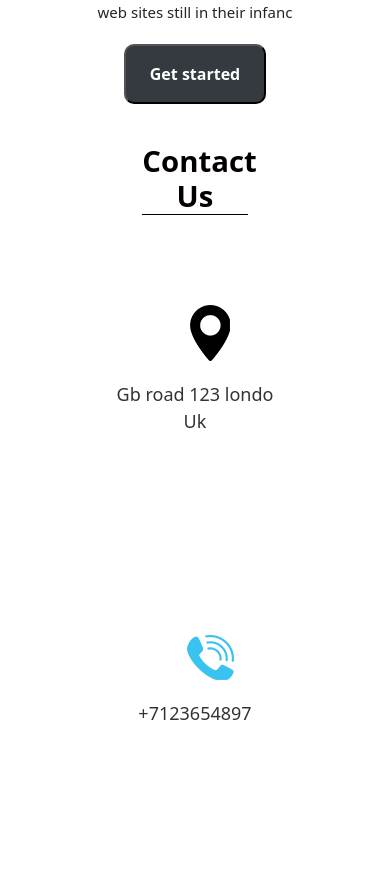
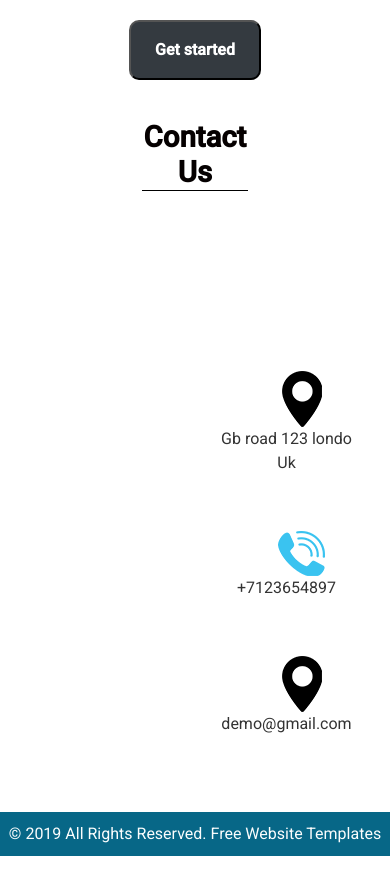
Before and after one commit to mkaraca25/blogTask, an Angular app: page /about in a window 390 px wide. Shown: the part 1086-1980 px from the top of the page. After the commit the page ends 1942 px from the top, so only its background shows below. Built offline with nearby package versions, Linux system fonts and the light colour scheme.

Commit message:
Responsive mobil navbar and post shard added

```diff
--- a/angular.json
+++ b/angular.json
@@ -25,6 +25,7 @@
               "src/assets"
             ],
             "styles": [
+              "@angular/material/prebuilt-themes/indigo-pink.css",
               "src/styles.css"
             ],
             "scripts": []
@@ -87,6 +88,7 @@
               "src/assets"
             ],
             "styles": [
+              "@angular/material/prebuilt-themes/indigo-pink.css",
               "src/styles.css"
             ],
             "scripts": []
--- a/package.json
+++ b/package.json
@@ -11,10 +11,12 @@
   "private": true,
   "dependencies": {
     "@angular/animations": "^15.2.0",
+    "@angular/cdk": "^15.2.5",
     "@angular/common": "^15.2.0",
     "@angular/compiler": "^15.2.0",
     "@angular/core": "^15.2.0",
     "@angular/forms": "^15.2.0",
+    "@angular/material": "^15.2.5",
     "@angular/platform-browser": "^15.2.0",
     "@angular/platform-browser-dynamic": "^15.2.0",
     "@angular/router": "^15.2.0",
--- a/src/app/app.component.html
+++ b/src/app/app.component.html
@@ -1,5 +1,7 @@
 
 
 <app-header></app-header>
+
+
 <router-outlet></router-outlet>
 <app-footer></app-footer>
--- a/src/app/app.module.ts
+++ b/src/app/app.module.ts
@@ -1,6 +1,6 @@
 import { NgModule,NO_ERRORS_SCHEMA } from '@angular/core';
 import { BrowserModule } from '@angular/platform-browser';
-
+import { MatSidenavModule } from '@angular/material/sidenav';
 import { AppRoutingModule } from './app-routing.module';
 import { AppComponent } from './app.component';
 import { HeaderComponent } from './components/header/header.component';
--- a/src/app/components/contact-us/contact-us.component.css
+++ b/src/app/components/contact-us/contact-us.component.css
@@ -3,8 +3,18 @@
   padding: 80px 0;
 }
 
+.title {
+    width: 27%;
+    margin: 0 auto;
+    text-align: center;
+    border-bottom: 1px solid #000;
+    color: #050000;
+    font-size: 22pt;
+    font-weight: bold;
+    margin-top:250px;
 
 
+}
 .title1 {
     width: 27%;
     margin: 0 auto;
@@ -13,22 +23,59 @@
     color: #050000;
     font-size: 22pt;
     font-weight: bold;
-        margin-top: 40px;
+    margin-top:40px;
+    margin-bottom:80px;
 }
 
+.main {
+  display: flex;
+  justify-content: center;
+  align-items: center;
 
+}
+
+.input_main {
+  width: 100%;
+  margin-top:40px;
+  background-color: #072833;
+  padding-top: 40px;
+  padding-bottom: 40px;
+}
 
 .container {
-    margin: 0 auto;
-    width: 100%;
+  width: 70%;
   height: 50%;
+  margin-left:150px;
   background-color: #ffffff;
   padding: 40px 20px;
   display: flex;
   flex-direction: column;
 }
 
+.form-group {
+  width: 100%;
+  margin-bottom: 20px;
 
+}
+.form-group input,textarea {
+        background: #072833;
+
+}
+.lorem_text {
+  width: 100%;
+  float: left;
+  color: #ffffff;
+  font-size: 17px;
+  line-height: 35px;
+  padding-top: 80px;
+  margin: 50px;
+  p{
+    margin: 20px;
+    font-weight: 400;
+    font-size: 15px;
+    line-height: 24px;
+  }
+}
 .contact_section_2 {
     width: 80%;
 }
@@ -39,14 +86,32 @@
     text-decoration: none;
     color: #333;
 }
-
+.map_icon {
+    width: 100%;
+    float: left;
+    margin-top: 20px;
+    margin-bottom: 20px;
+    text-align: center;
+}
 .row {
+    display: -ms-flexbox;
     display: flex;
-      justify-content: center;
-      align-items: center;
-      gap:200px;
+    -ms-flex-wrap: wrap;
+    flex-wrap: wrap;
+    margin-right: -15px;
+    margin-left: -15px;}
+.contact_section_2 {
+    width: 50%;
+    margin: 0 auto;
+    display: block;
+    padding-top: 40px;}
+.map_icon {
+    width: 100%;
+    float: left;
+    margin-top: 20px;
+    margin-bottom: 20px;
+    text-align: center;
 }
-
 .contact_section_2{
     width: 100%;
 }
@@ -115,38 +180,3 @@
   align-items: center;
   flex-wrap: wrap;
 }
-  .contact_section_2 {
-    text-align: center;
-    padding-top: 50px;
-  }
-
-  .map_icon img {
-    margin-bottom: 20px;
-  }
-
-  .email-text {
-    font-size: 18px;
-    line-height: 1.5;
-    margin-bottom: 0;
-  }
-
-  .email-text a {
-    color: #333;
-  }
-
-  @media screen and (min-width: 768px) {
-    .map_icon {
-      display: inline-block;
-      vertical-align: top;
-      text-align: left;
-      margin-right: 30px;
-    }
-
-    .map_icon:last-child {
-      margin-right: 0;
-    }
-
-    .email-text {
-      text-align: left;
-    }
-  }
--- a/src/app/views/home/home.component.css
+++ b/src/app/views/home/home.component.css
@@ -25,7 +25,11 @@
 }
 
 .creative_text {
-    font-size: 3rem;
+    font-size: 2rem;
+    border-bottom: 1px solid #000;
+    width: 50%;
+    margin: 0 auto;
+    margin-bottom:20px;
 }
 
 .btn_main {
@@ -61,6 +65,28 @@
     background-position: center center;
 
   }
+  @media (max-width: 1400px) {
+    .banner-main {
+      height: 90vh;
+    }
+    .bnner_title{
+      margin-top:revert;
+      font-size:30px;
+    }
+    .centered-content{
+      background-color: aliceblue;
+      height:60vh;
+      position:relative;
+      margin-top:20px;
+    }
+    .btn_main{
+
+    }
+    .services{
+      margin-top:150px;
+    }
+
+  }
 
   .btn_main {
     text-align: center;
--- a/src/app/views/home/home.component.html
+++ b/src/app/views/home/home.component.html
@@ -71,4 +71,6 @@
 
 
 
-<app-services></app-services>
+<div class="services">
+  <app-services></app-services>
+</div>
--- a/src/index.html
+++ b/src/index.html
@@ -7,6 +7,9 @@
   <meta name="viewport" content="width=device-width, initial-scale=1">
   <link rel="icon" type="image/x-icon" href="favicon.ico">
   <link href="https://cdn.jsdelivr.net/npm/bootstrap@5.3.0-alpha2/dist/css/bootstrap.min.css" rel="stylesheet" integrity="sha384-aFq/bzH65dt+w6FI2ooMVUpc+21e0SRygnTpmBvdBgSdnuTN7QbdgL+OapgHtvPp" crossorigin="anonymous">
+  <link rel="preconnect" href="https://fonts.gstatic.com">
+  <link href="https://fonts.googleapis.com/css2?family=Roboto:wght@300;400;500&display=swap" rel="stylesheet">
+  <link href="https://fonts.googleapis.com/icon?family=Material+Icons" rel="stylesheet">
 </head>
 <body>
   <app-root></app-root>
--- a/src/styles.css
+++ b/src/styles.css
@@ -1 +1,4 @@
 /* You can add global styles to this file, and also import other style files */
+
+html, body { height: 100%; }
+body { margin: 0; font-family: Roboto, "Helvetica Neue", sans-serif; }
```
Also changed, not shown: 1 other file (tests, documents, lock files or other folders). Lines whose indentation alone changed are shown as unchanged.
